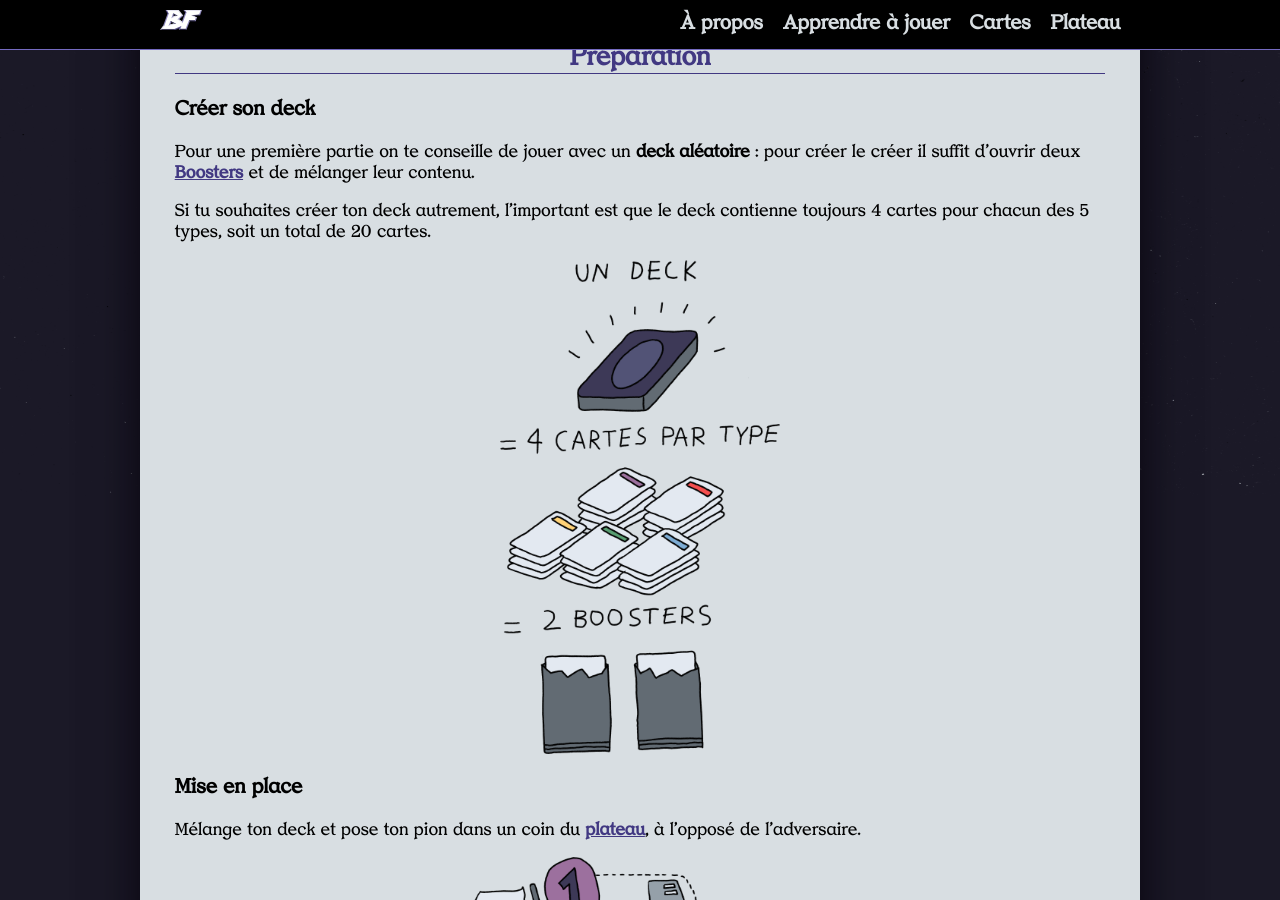
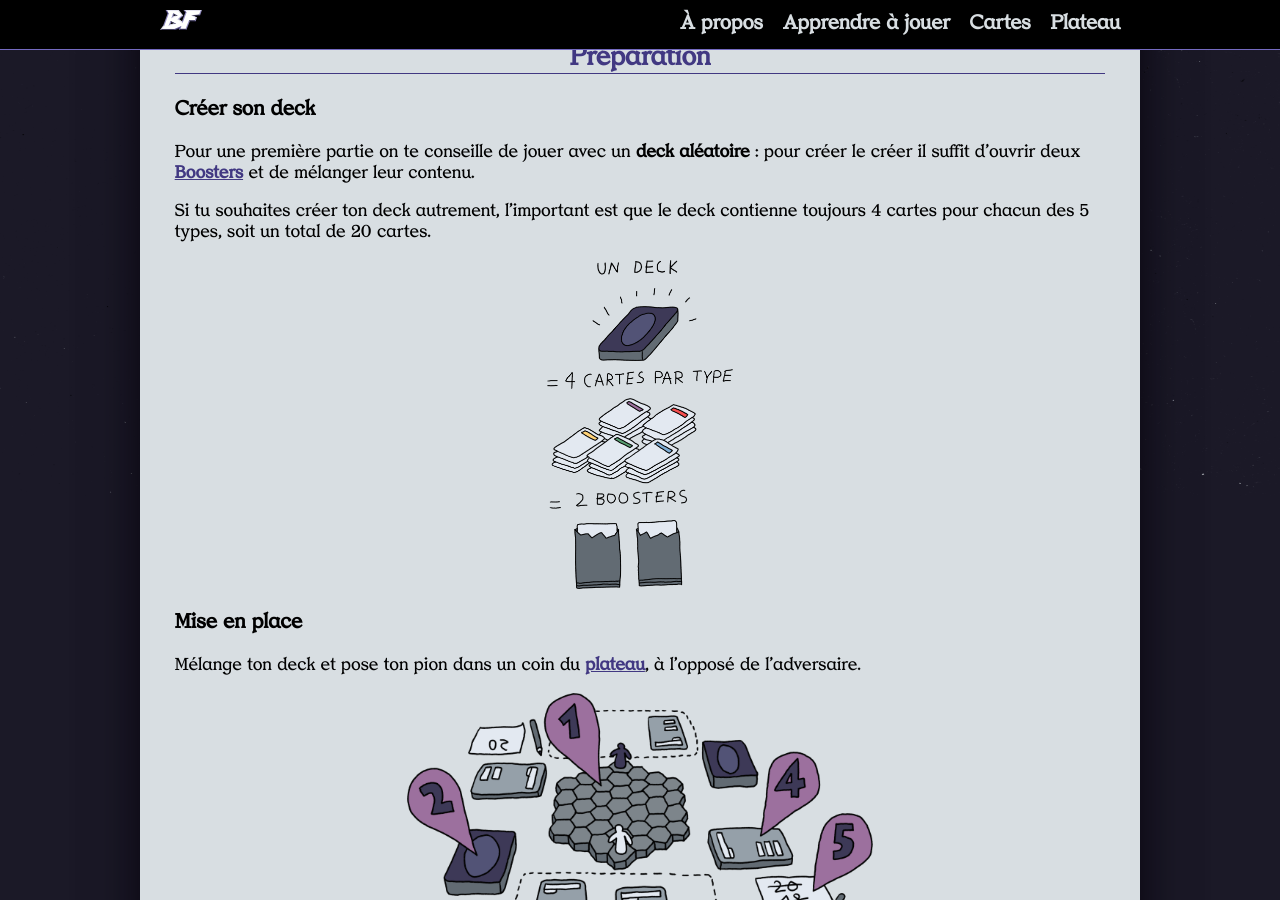
Before and after one commit to dracdrac/BATTLEFIGHT, a Jekyll site: the page built from ressources/apprendre.md, in a window 1280 px wide and 900 px high, scrolled down 404 px. Built offline with Jekyll 4.4.1, drawn with Linux system fonts in a browser that asks for light colours; our own code applies the rules of GitHub Pages for plain Markdown files; the repository's description, which GitHub fills in, is left out.

Commit message:
Update apprendre.md

```diff
--- a/ressources/apprendre.md
+++ b/ressources/apprendre.md
@@ -14,7 +14,7 @@
 
 Si tu souhaites créer ton deck autrement, l'important est que le deck contienne toujours 4 cartes pour chacun des 5 types, soit un total de 20 cartes.
 
-<img width="30%" src="/img/visu-deck.png">
+<img width="20%" src="/img/visu-deck.png">
 
 ### Mise en place
 
```
